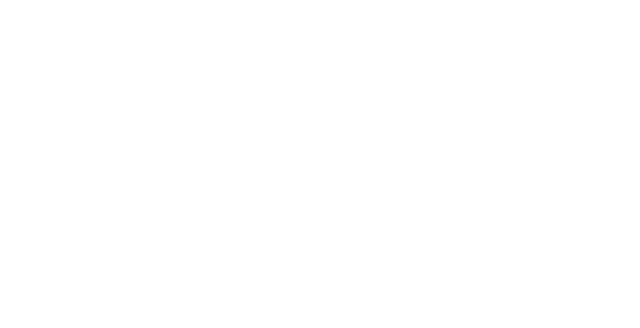
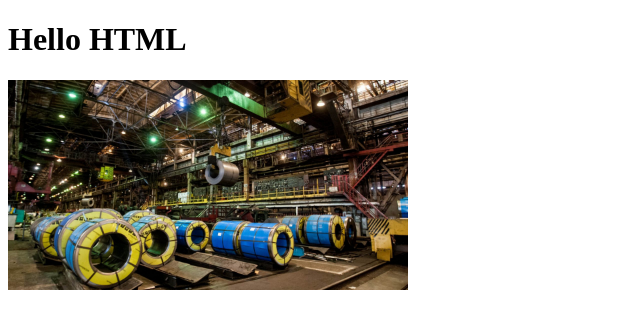
Before and after one commit to Vadym0002/website1, a plain HTML site: page index.html in a window 1280 px wide. Shown: the whole page, without its empty margins (0-640 px from the left). Drawn offline with Linux system fonts and the light colour scheme.

Commit message:
Add title and image

```diff
--- a/index.html
+++ b/index.html
@@ -8,6 +8,7 @@
     <link rel="shortcut icon" href="https://placekitten.com/96/139" type="image/x-icon">
 </head>
 <body>
-    <script src="https://unpkg.com/html-data-include@3.3.3/html-data-include.js"></script>
+   <h1>Hello HTML</h1>
+   <img src="img/steel.jpg" alt="steel" width="400">
 </body>
 </html>
```
Also changed, not shown: img/steel.jpg (added).
